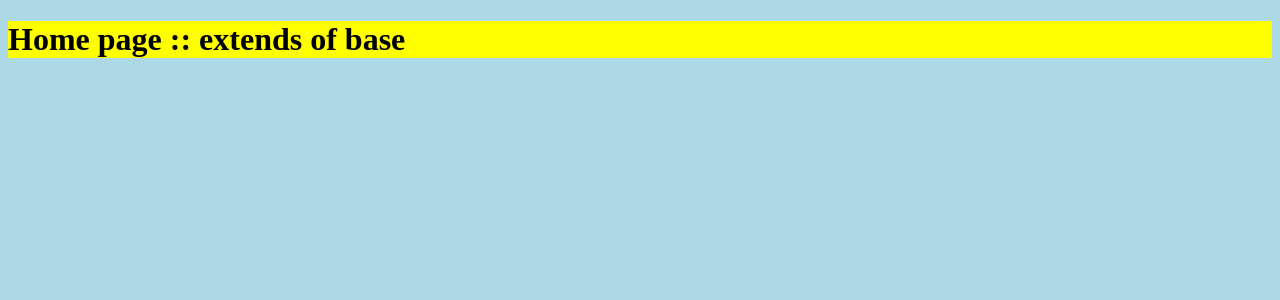
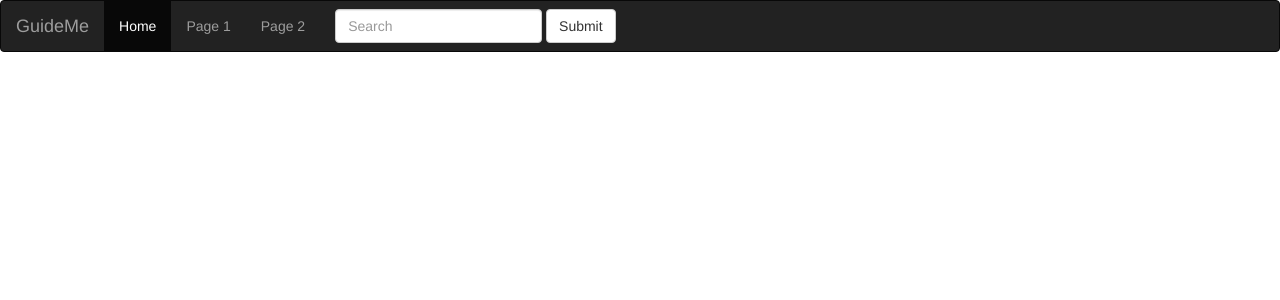
Before and after one commit to liyabonasaki/GuideMe, a Django app: template users/templates/users/home.html in a window 1280 px wide. Shown: the top 300 px of the page. Run offline with Django 3.2, Linux system fonts and the light colour scheme; the template is opened without the code that fills it: values that come from a table or form of the project are taken from there, others are empty; tables that the repository leaves empty hold one stand-in row (values such as "Sample post"); some libraries are stand-ins or nearby versions.

Commit message:
adding home page

```diff
--- a/GuideMe/settings.py
+++ b/GuideMe/settings.py
@@ -25,7 +25,10 @@ SECRET_KEY = 'ph(*biroes&h)qx%dvx$65s5z^cdfj$^x^h-9s!p4_%va6g1p8'
 # SECURITY WARNING: don't run with debug turned on in production!
 DEBUG = True
 
-ALLOWED_HOSTS = []
+ALLOWED_HOSTS = [
+    'localhost',
+    '127.0.0.1',
+]
 
 
 # Application definition
--- a/GuideMe/urls.py
+++ b/GuideMe/urls.py
@@ -1,18 +1,4 @@
-"""GuideMe URL Configuration
 
-The `urlpatterns` list routes URLs to views. For more information please see:
-    https://docs.djangoproject.com/en/2.2/topics/http/urls/
-Examples:
-Function views
-    1. Add an import:  from my_app import views
-    2. Add a URL to urlpatterns:  path('', views.home, name='home')
-Class-based views
-    1. Add an import:  from other_app.views import Home
-    2. Add a URL to urlpatterns:  path('', Home.as_view(), name='home')
-Including another URLconf
-    1. Import the include() function: from django.urls import include, path
-    2. Add a URL to urlpatterns:  path('blog/', include('blog.urls'))
-"""
 from django.contrib import admin
 from django.urls import path, include
 
--- a/users/templates/users/base.html
+++ b/users/templates/users/base.html
@@ -2,18 +2,33 @@
 <html lang="en">
 <head>
     <meta charset="UTF-8">
-    <title>Users</title>
-        <style>
-              body {
-                background-color: lightblue;
-              }
-              h1 {
-                background-color: yellow;
-              }
-        </style>
+    <meta name="viewport" content="width=device-width, initial-scale=1">
+    <link rel="stylesheet" href="https://maxcdn.bootstrapcdn.com/bootstrap/3.4.1/css/bootstrap.min.css">
+    <script src="https://ajax.googleapis.com/ajax/libs/jquery/3.6.3/jquery.min.js"></script>
+    <script src="https://maxcdn.bootstrapcdn.com/bootstrap/3.4.1/js/bootstrap.min.js"></script>
+    <title>{{ Users }}</title>
 </head>
+
 <body>
-<h1> Home page :: extends of base </h1>
+<nav class="navbar navbar-inverse">
+
+    <div class="container-fluid">
+        <div class="navbar-header">
+            <a class="navbar-brand" href="#">GuideMe</a>
+        </div>
+        <ul class="nav navbar-nav">
+            <li class="active"><a href="#">Home</a></li>
+            <li><a href="#">Page 1</a></li>
+            <li><a href="#">Page 2</a></li>
+        </ul>
+        <form class="navbar-form navbar-left" action="/action_page.php">
+            <div class="form-group">
+                <input type="text" class="form-control" placeholder="Search"  align="right">
+            </div>
+            <button type="submit"  class="btn btn-default"  align="right">Submit</button>
+        </form>
+    </div>
+</nav>
 
 </body>
 </html>
```
